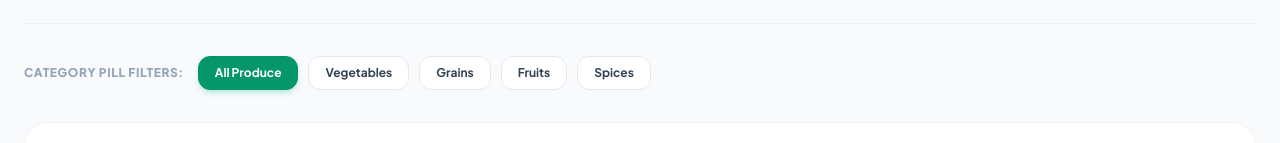
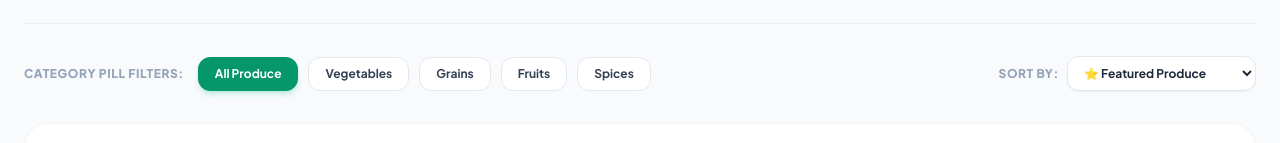
Before and after one commit to DulithThenuka/agrolink, a React (Vite) app in the folder frontend/: page /crops in a window 1280 px wide. Shown: the part 187-330 px from the top of the page. Built offline with nearby package versions, Linux system fonts and the light colour scheme; no server answers.

Commit message:
Add Crop Sorting Controls

```diff
--- a/frontend/src/pages/CropsList.jsx
+++ b/frontend/src/pages/CropsList.jsx
@@ -102,6 +102,7 @@ export const CropsList = () => {
   const [location, setLocation] = useState('');
   const [minPrice, setMinPrice] = useState('');
   const [maxPrice, setMaxPrice] = useState('');
+  const [sortBy, setSortBy] = useState('DEFAULT');
   const [page, setPage] = useState(0);
   const [totalPages, setTotalPages] = useState(1);
 
@@ -122,6 +123,18 @@ export const CropsList = () => {
     if (maxPrice) {
       result = result.filter(c => c.price <= Number(maxPrice));
     }
+
+    // Apply Sorting Controls
+    if (sortBy === 'PRICE_LOW') {
+      result.sort((a, b) => Number(a.price) - Number(b.price));
+    } else if (sortBy === 'PRICE_HIGH') {
+      result.sort((a, b) => Number(b.price) - Number(a.price));
+    } else if (sortBy === 'QTY_HIGH') {
+      result.sort((a, b) => Number(b.quantity) - Number(a.quantity));
+    } else if (sortBy === 'NEWEST') {
+      result.sort((a, b) => Number(b.id) - Number(a.id));
+    }
+
     return result;
   };
 
@@ -158,7 +171,7 @@ export const CropsList = () => {
 
   useEffect(() => {
     fetchCrops();
-  }, [page]);
+  }, [page, sortBy]);
 
   const handleSearchSubmit = (e) => {
     e.preventDefault();
@@ -213,7 +226,8 @@ export const CropsList = () => {
         </form>
       </div>
 
-      {/* QUICK CATEGORY PILLS */}
+      {/* QUICK CATEGORY PILLS & SORT CONTROLS */}
+      <div className="flex flex-wrap items-center justify-between gap-4">
         <div className="flex flex-wrap gap-2.5 items-center">
           <span className="text-xs font-extrabold uppercase tracking-wider text-slate-400 mr-1">Category Pill Filters:</span>
           {['', 'Vegetables', 'Grains', 'Fruits', 'Spices'].map((cat) => (
@@ -233,6 +247,26 @@ export const CropsList = () => {
               {cat === '' ? 'All Produce' : cat}
             </button>
           ))}
+        </div>
+
+        {/* SORT BY CONTROLS */}
+        <div className="flex items-center gap-2">
+          <span className="text-xs font-extrabold uppercase tracking-wider text-slate-400">Sort By:</span>
+          <select
+            value={sortBy}
+            onChange={(e) => {
+              setSortBy(e.target.value);
+              setPage(0);
+            }}
+            className="px-3 py-2 rounded-xl border border-slate-200 text-xs font-bold bg-white text-slate-800 focus:outline-none focus:border-emerald-500 shadow-sm cursor-pointer"
+          >
+            <option value="DEFAULT">⭐ Featured Produce</option>
+            <option value="PRICE_LOW">💲 Price: Low to High</option>
+            <option value="PRICE_HIGH">💲 Price: High to Low</option>
+            <option value="QTY_HIGH">🌾 Stock: High to Low</option>
+            <option value="NEWEST">🕒 Harvest: Newest First</option>
+          </select>
+        </div>
       </div>
 
 
```
Lines whose indentation alone changed are shown as unchanged.
